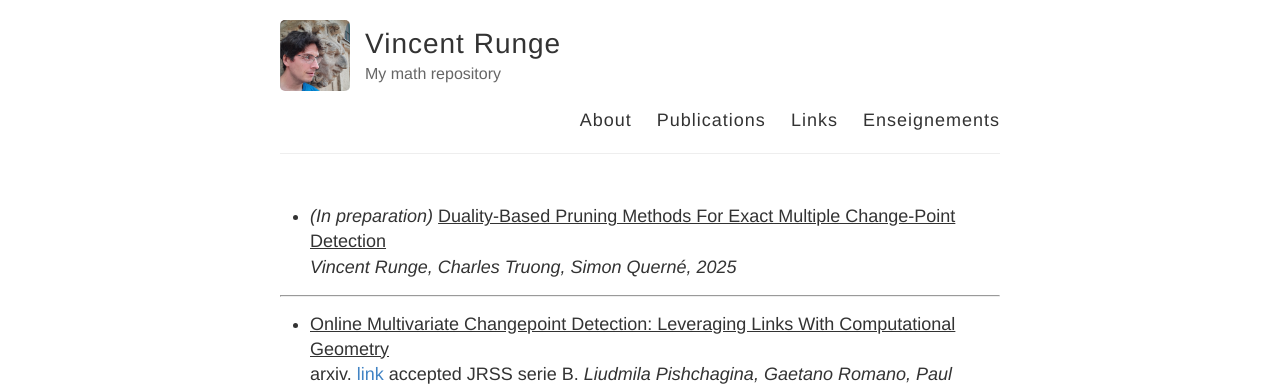
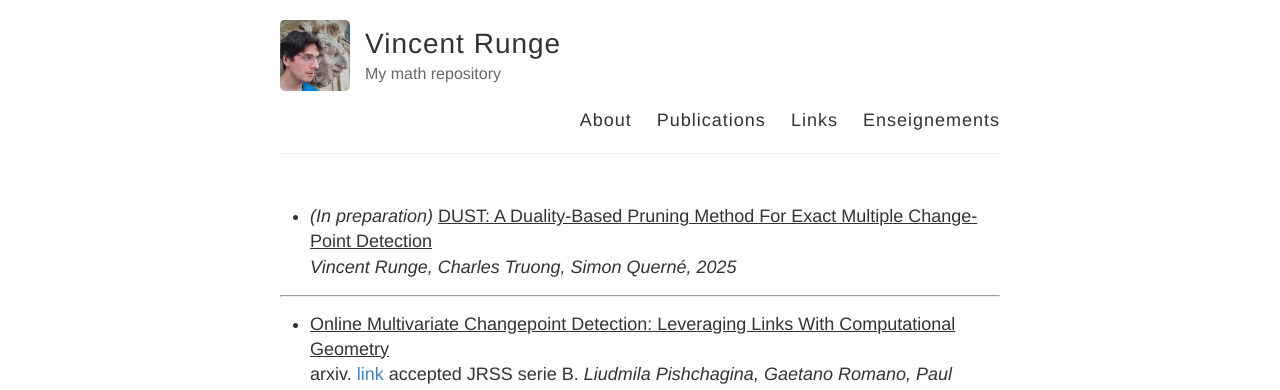
Before and after one commit to vincentrunge/vincentrunge.github.io, a Jekyll site: the page built from Publications.md, in a window 1280 px wide. Shown: the top 390 px of the page. Built offline with Jekyll 4.4.1, drawn with Linux system fonts in a browser that asks for light colours.

Commit message:
Update Publications.md

```diff
--- a/Publications.md
+++ b/Publications.md
@@ -5,7 +5,7 @@ permalink: /Publications/
 ---
 
 
-* *(In preparation)* <u>Duality-Based Pruning Methods For Exact Multiple Change-Point Detection</u>
+* *(In preparation)* <u>DUST: A Duality-Based Pruning Method For Exact Multiple Change-Point Detection </u>
 *Vincent Runge, Charles Truong, Simon Querné, 2025*
 
 _ _ _
```
